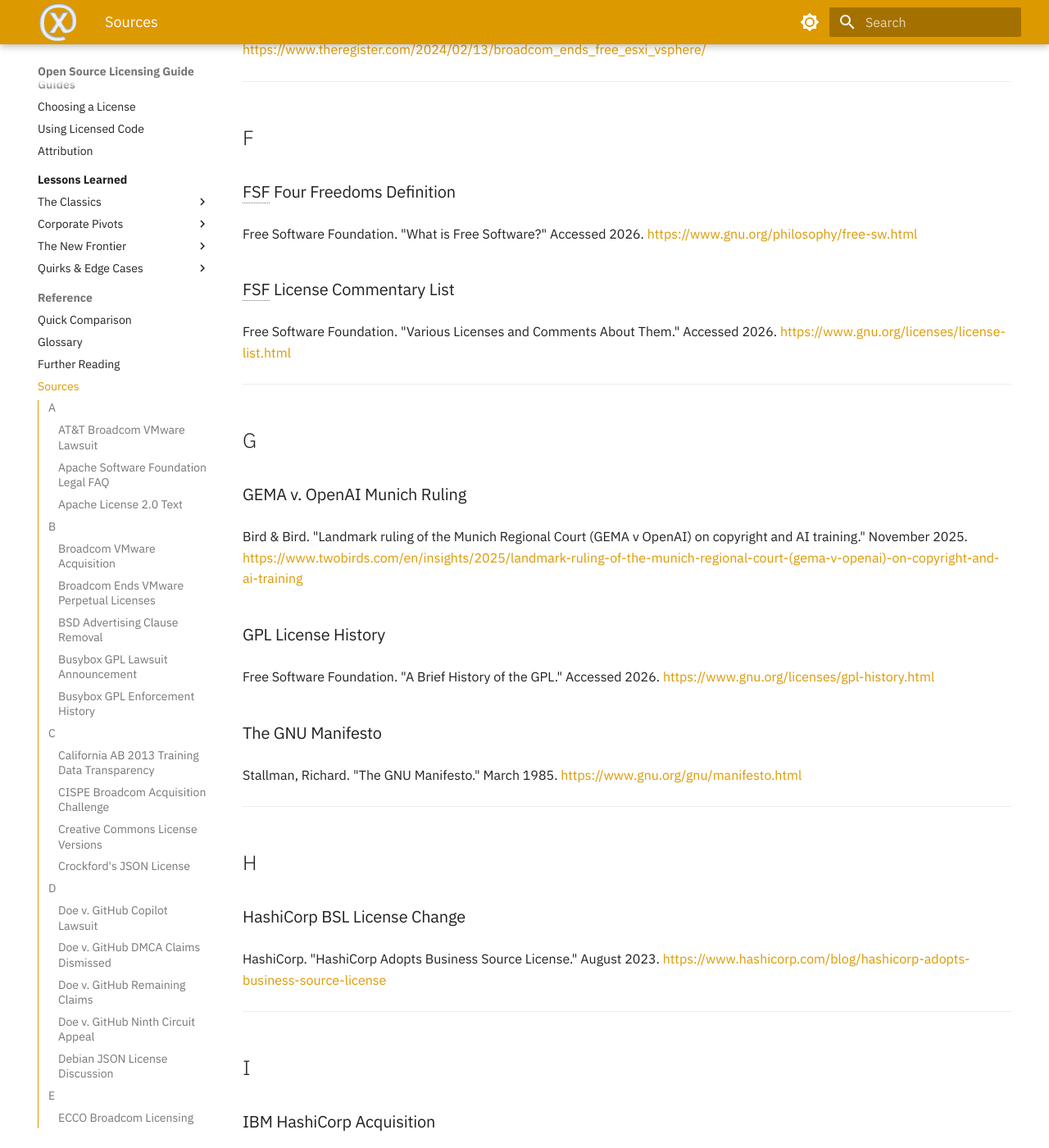
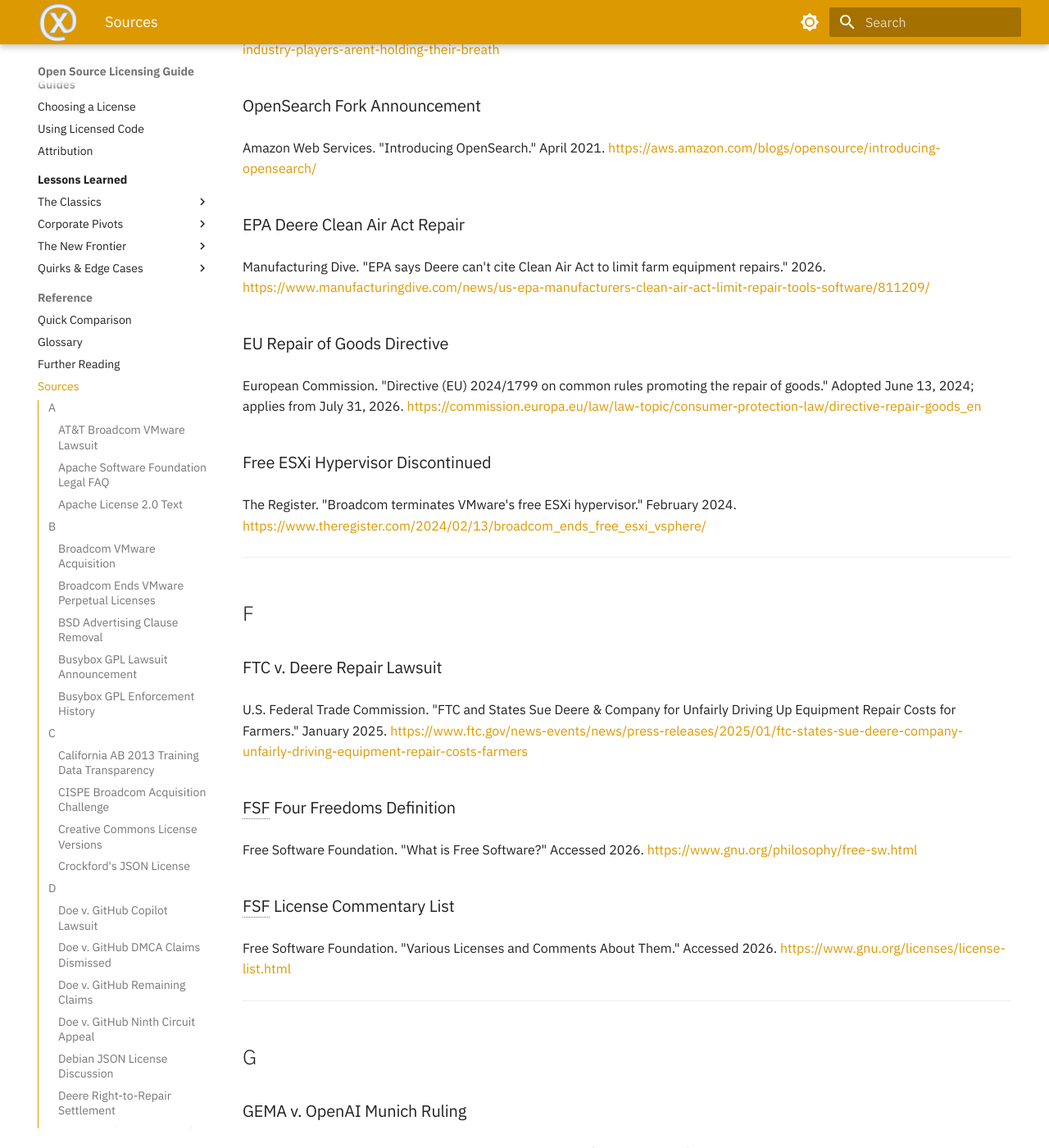
Before and after one commit to atmarx/open-source-licensing-guide, an MkDocs documentation site: the page built from docs/reference/sources.md, in a window 1280 px wide and 1400 px high, scrolled down 4232 px. Shown: the whole window at 82% size. Built offline with MkDocs 1.6.1 and Material for MkDocs 9.7.7, drawn with Linux system fonts in a browser that asks for light colours; some of the changed text lies outside the part shown.

Commit message:
Add Right to Repair lessons-learned page
New page on embedded-software licensing, the John Deere repair-monopoly
arc, DMCA section 1201 anti-circumvention, the EU 2024/1799 repair
directive, and the subscription/continuous-entitlement creep. Covers the
gaps xram greenlit: right-to-repair, EU regulatory paragraph, and the
subscription-licensing callout. Wired into nav, lessons-learned index,
and sources.md (5 new citations, all verified live).

Co-Authored-By: Claude Opus 4.8 <noreply@anthropic.com>

```diff
--- a/docs/reference/sources.md
+++ b/docs/reference/sources.md
@@ -103,6 +103,16 @@ Patent AI Lab. "GitHub Copilot Lawsuit Update (Feb 2026): Is Your Code Safe?" Fe
 Debian Project. "JSON License Discussion." Debian Legal Mailing List. 2005.
 <a href="https://lists.debian.org/debian-legal/2005/11/msg00154.html">https://lists.debian.org/debian-legal/2005/11/msg00154.html</a>
 
+### Deere Right-to-Repair Settlement
+<!-- slug: deere-right-to-repair-settlement -->
+DTN/Progressive Farmer. "John Deere's $99 Million Right-to-Repair Settlement Gets Preliminary Court Approval." May 2026.
+<a href="https://www.dtnpf.com/agriculture/web/ag/equipment/article/2026/05/18/john-deeres-99-million-right-repair">https://www.dtnpf.com/agriculture/web/ag/equipment/article/2026/05/18/john-deeres-99-million-right-repair</a>
+
+### DMCA Section 1201 Repair Exemptions
+<!-- slug: dmca-section-1201-repair-exemptions -->
+U.S. Copyright Office. "Section 1201 Rulemaking: Exemptions to Prohibition Against Circumvention of Technological Measures." 2015, 2018, 2021, 2024 cycles.
+<a href="https://www.copyright.gov/1201/">https://www.copyright.gov/1201/</a>
+
 ---
 
 ## E
@@ -142,6 +152,16 @@ IT Pro. "Elastic returns to open source, but can it regain the community's trust
 Amazon Web Services. "Introducing OpenSearch." April 2021.
 <a href="https://aws.amazon.com/blogs/opensource/introducing-opensearch/">https://aws.amazon.com/blogs/opensource/introducing-opensearch/</a>
 
+### EPA Deere Clean Air Act Repair
+<!-- slug: epa-deere-clean-air-act-repair -->
+Manufacturing Dive. "EPA says Deere can't cite Clean Air Act to limit farm equipment repairs." 2026.
+<a href="https://www.manufacturingdive.com/news/us-epa-manufacturers-clean-air-act-limit-repair-tools-software/811209/">https://www.manufacturingdive.com/news/us-epa-manufacturers-clean-air-act-limit-repair-tools-software/811209/</a>
+
+### EU Repair of Goods Directive
+<!-- slug: eu-repair-of-goods-directive -->
+European Commission. "Directive (EU) 2024/1799 on common rules promoting the repair of goods." Adopted June 13, 2024; applies from July 31, 2026.
+<a href="https://commission.europa.eu/law/law-topic/consumer-protection-law/directive-repair-goods_en">https://commission.europa.eu/law/law-topic/consumer-protection-law/directive-repair-goods_en</a>
+
 ### Free ESXi Hypervisor Discontinued
 <!-- slug: free-esxi-hypervisor-discontinued -->
 The Register. "Broadcom terminates VMware's free ESXi hypervisor." February 2024.
@@ -150,6 +170,11 @@ The Register. "Broadcom terminates VMware's free ESXi hypervisor." February 2024
 ---
 
 ## F
+
+### FTC v. Deere Repair Lawsuit
+<!-- slug: ftc-v-deere-repair-lawsuit -->
+U.S. Federal Trade Commission. "FTC and States Sue Deere & Company for Unfairly Driving Up Equipment Repair Costs for Farmers." January 2025.
+<a href="https://www.ftc.gov/news-events/news/press-releases/2025/01/ftc-states-sue-deere-company-unfairly-driving-equipment-repair-costs-farmers">https://www.ftc.gov/news-events/news/press-releases/2025/01/ftc-states-sue-deere-company-unfairly-driving-equipment-repair-costs-farmers</a>
 
 ### FSF Four Freedoms Definition
 <!-- slug: fsf-four-freedoms-definition -->
--- a/mkdocs.yml
+++ b/mkdocs.yml
@@ -161,6 +161,7 @@ nav:
       - Java Licensing: lessons-learned/java-licensing.md
     - The New Frontier:
       - AI and Open Source: lessons-learned/ai-licensing.md
+      - Right to Repair: lessons-learned/right-to-repair.md
     - Quirks & Edge Cases:
       - The JSON License: lessons-learned/json-license.md
       - ZFS on Linux: lessons-learned/zfs-linux.md
```
Also changed, not shown: docs/lessons-learned/index.md (+6 -0 lines), docs/lessons-learned/right-to-repair.md (added, +94 -0 lines).
